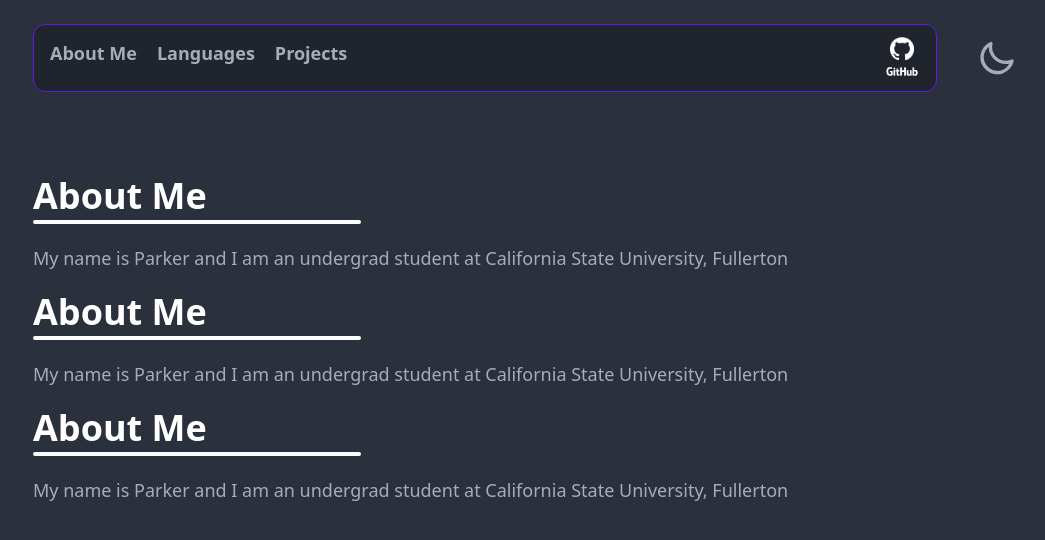
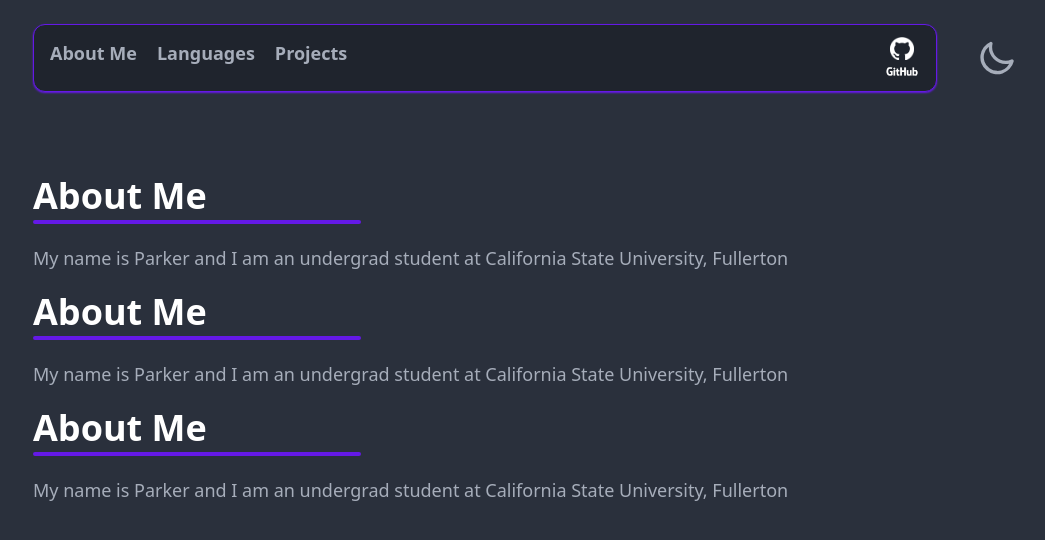
Before and after one commit to parker-martel/portfolio-website, a website: page index.html in a window 1280 px wide. Shown: the whole page, without its empty margins (115-1160 px from the left). Drawn offline with Linux system fonts and the light colour scheme.

Commit message:
Edited colors

```diff
--- a/index.html
+++ b/index.html
@@ -9,7 +9,7 @@
 </head>
 <body>
     <section class="flex justify-center h-full mx-auto max-w-5xl py-6 pl-5 space-x-5">
-        <nav class="flex justify-between items-center w-full rounded-xl border border-primary bg-base-300 px-4 py-3">
+        <nav class="flex justify-between items-center w-full rounded-xl border border-primary bg-base-300 px-4 py-3 shadow-sm shadow-primary">
             <div class="flex justify-start space-x-5">
                 <button class="text-lg font-semibold hover:text-accent-content focus:text-accent-content group transition duration-300">
                     About Me
@@ -45,13 +45,13 @@
     </section>
     <main class="flex flex-col mx-auto max-w-5xl my-10 px-5 py-5">
         <h2 class="text-4xl font-semibold text-accent-content pb-1">About Me</h2>
-        <div class="w-1/3 h-0 border-2 rounded-full border-accent-content"></div>
+        <div class="w-1/3 h-0 border-2 rounded-full border-primary"></div>
         <p class="text-lg my-5">My name is Parker and I am an undergrad student at California State University, Fullerton</p>
         <h2 class="text-4xl font-semibold text-accent-content pb-1">About Me</h2>
-        <div class="w-1/3 h-0 border-2 rounded-full border-accent-content"></div>
+        <div class="w-1/3 h-0 border-2 rounded-full border-primary"></div>
         <p class="text-lg my-5">My name is Parker and I am an undergrad student at California State University, Fullerton</p>
         <h2 class="text-4xl font-semibold text-accent-content pb-1">About Me</h2>
-        <div class="w-1/3 h-0 border-2 rounded-full border-accent-content"></div>
+        <div class="w-1/3 h-0 border-2 rounded-full border-primary"></div>
         <p class="text-lg my-5">My name is Parker and I am an undergrad student at California State University, Fullerton</p>
 
     </main>
```
Also changed, not shown: dist/output.css.
